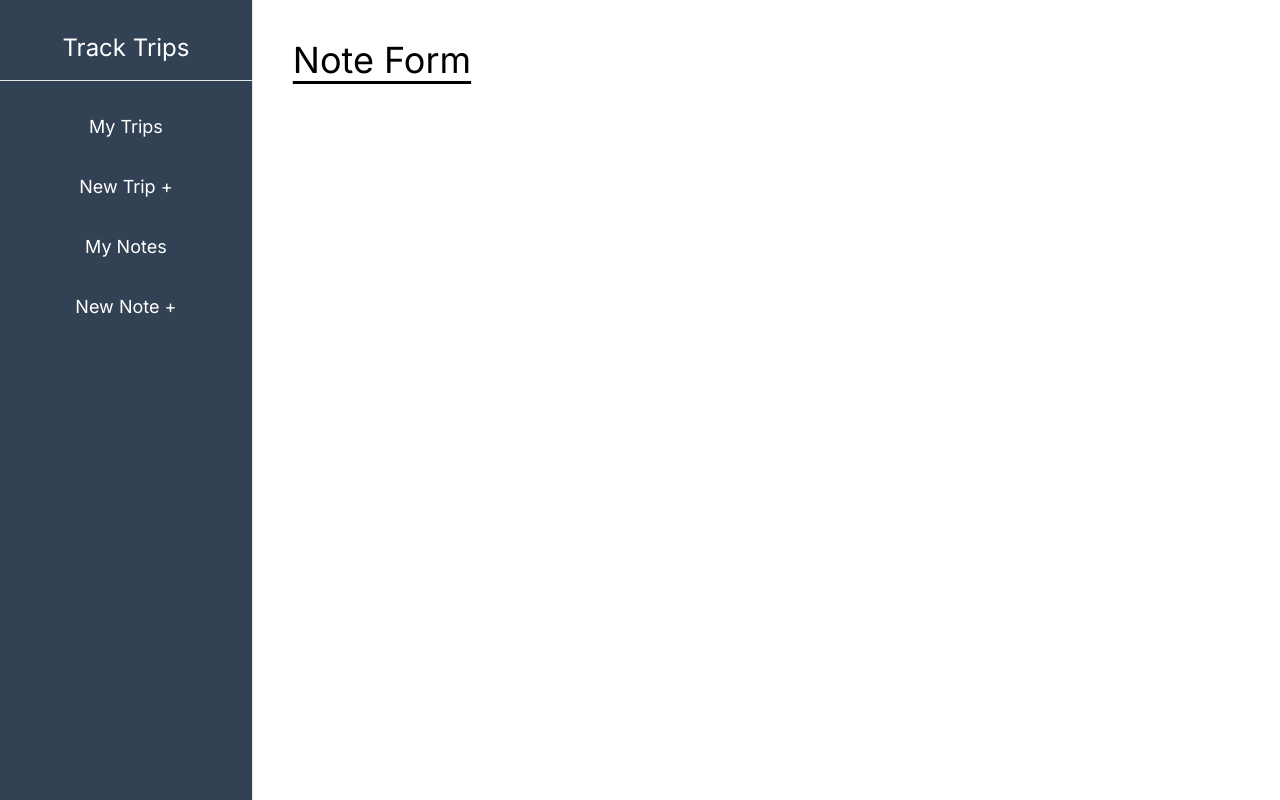
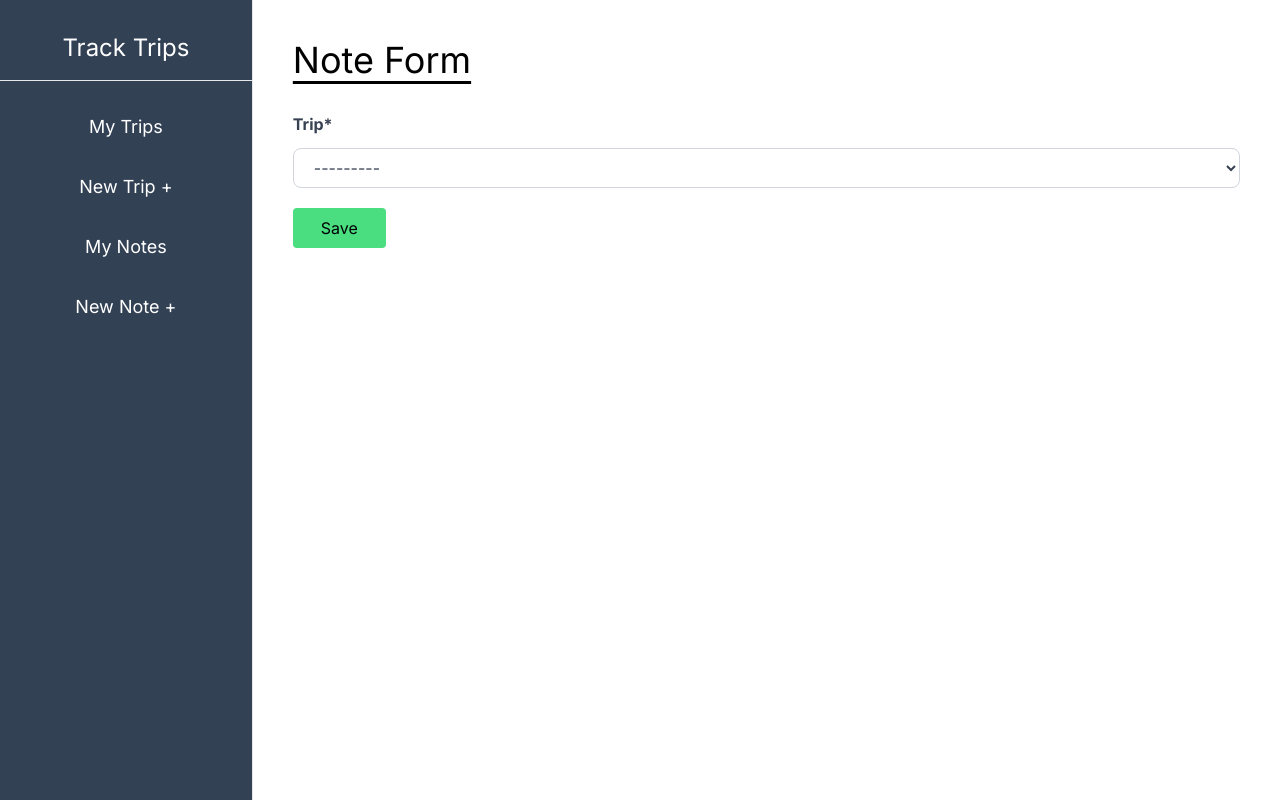
Before and after one commit to Terieyenike/track-trip-dashboard-with-xata-next, a Next.js app: page /dashboard/note/create in a window 1280 px wide. Built offline with nearby package versions, Linux system fonts and the light colour scheme.

Commit message:
Feat: note form creation

```diff
--- a/app/(custom)/dashboard/note/create/page.js
+++ b/app/(custom)/dashboard/note/create/page.js
@@ -1,9 +1,62 @@
+"use client";
+
 import Header from "@/components/Heading";
+import { useState } from "react";
+
+const defaultFormFields = {
+  options: "",
+};
 
 export default function NoteForm() {
+  const [formFields, setFormFields] = useState(defaultFormFields);
+  const { options } = formFields;
+
+  const resetFormFields = () => {
+    setFormFields(defaultFormFields);
+  };
+
+  const handleFormSubmit = (event) => {
+    event.preventDefault();
+    resetFormFields;
+  };
+
+  const handleChange = (event) => {
+    const { name, value } = event.target;
+    setFormFields({ ...formFields, [name]: value });
+  };
+
   return (
     <>
       <Header name={"Note Form"} />
+      <form onSubmit={handleFormSubmit}>
+        <div>
+          <label
+            htmlFor='options'
+            className='block text-gray-700 font-bold mb-2'>
+            Trip
+            <span>*</span>
+          </label>
+          <select
+            value={options}
+            name='options'
+            id='options'
+            onChange={handleChange}
+            className='block w-full py-2 px-4 mt-3 mb-5 border border-gray-300 rounded-lg text-gray-700 bg-white focus:outline-none leading-normal'>
+            <option value='' disabled className='text-gray-500'>
+              ---------
+            </option>
+            <option value='san francisco'>San Francisco</option>
+            <option value='saint louis'>Saint Louis</option>
+            <option value='melbourne'>Melbourne</option>
+            <option value='kpalime'>Kpalime</option>
+          </select>
+        </div>
+        <button
+          type='submit'
+          className='bg-green-400 px-7 py-2 rounded hover:cursor-pointer hover:bg-green-300'>
+          Save
+        </button>
+      </form>
     </>
   );
 }
```
Also changed, not shown: utils/api-note-detail.js (added).
